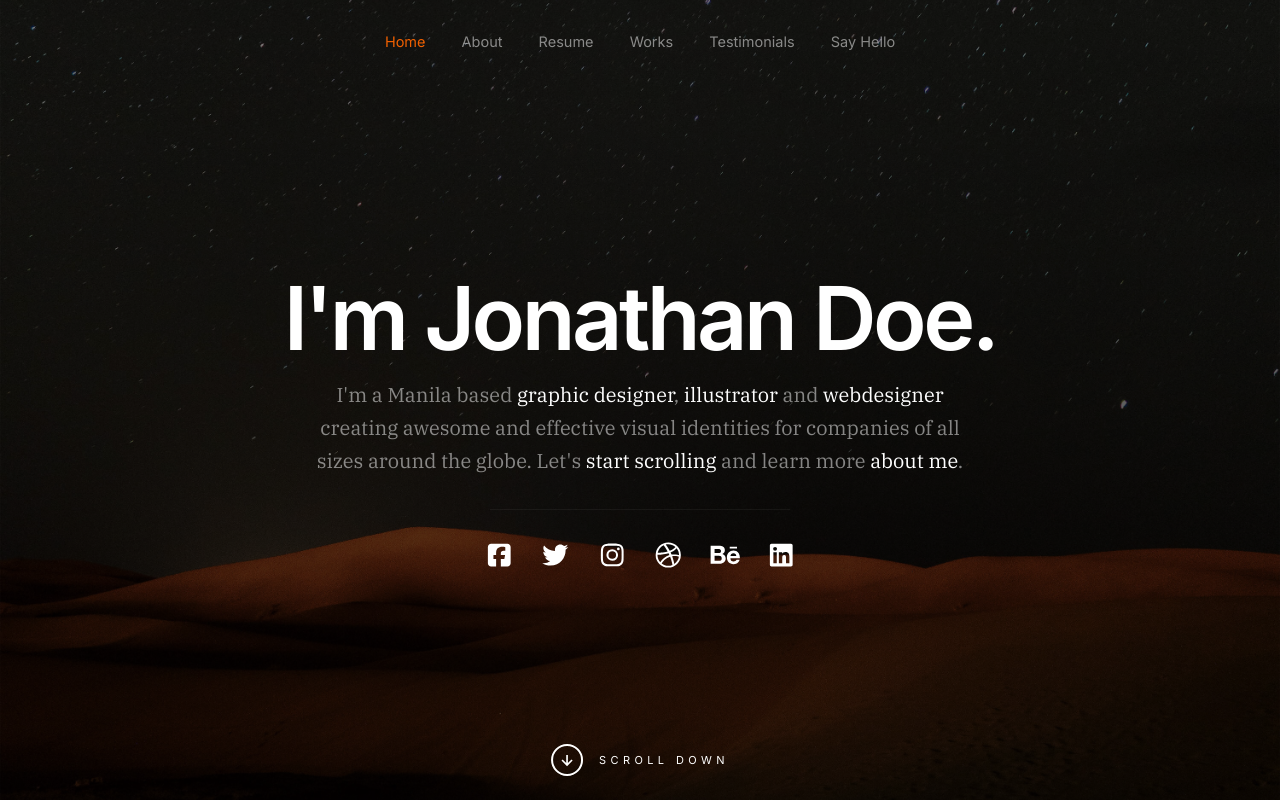
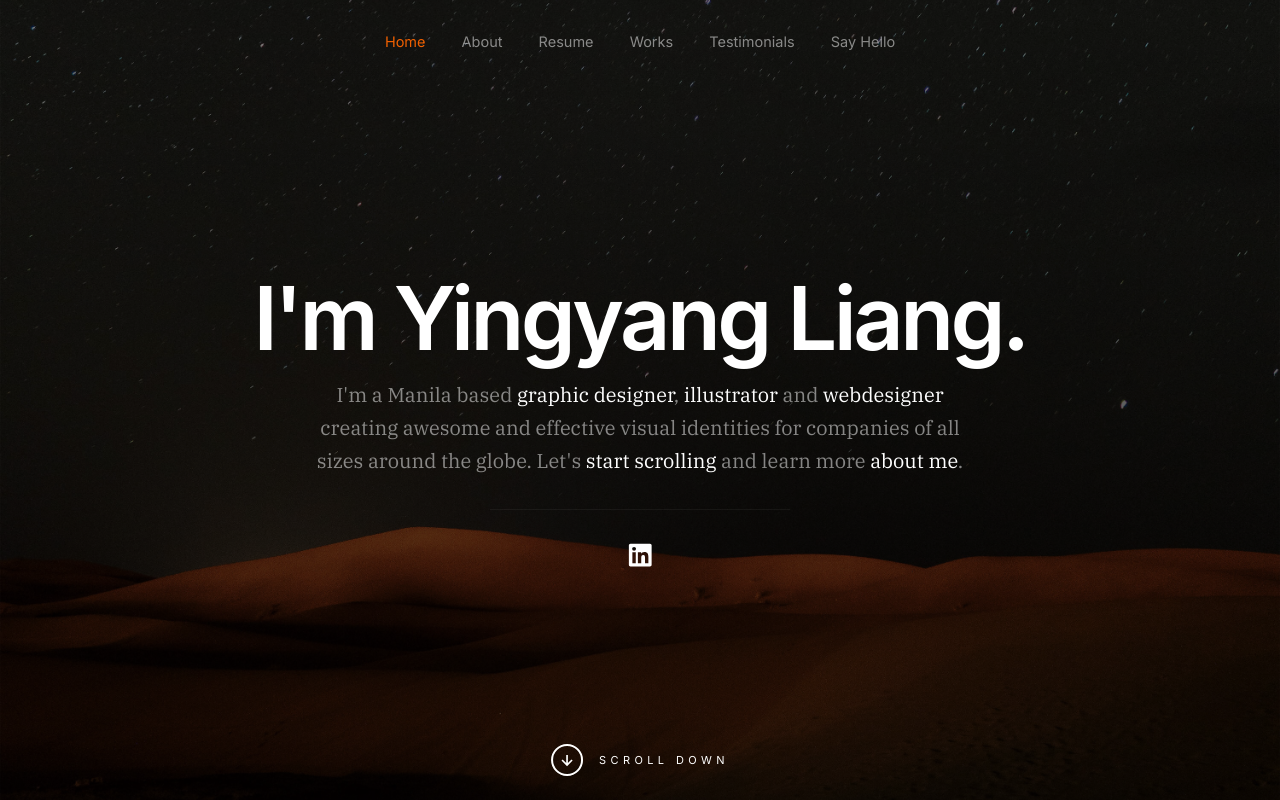
Before and after one commit to yyliang211/resume, a plain HTML site: page index.html in a window 1280 px wide. Shown: the top 800 px of the page. Drawn offline with Linux system fonts and the light colour scheme.

Commit message:
changed name

```diff
--- a/index.html
+++ b/index.html
@@ -5,7 +5,7 @@
     <!--- basic page needs
     ================================================== -->
     <meta charset="utf-8">
-    <title>Ceevee 2.0</title>
+    <title>Yingyang Liang</title>
     <meta name="description" content="">
     <meta name="author" content="">
 
@@ -74,7 +74,7 @@
 
                 <div class="s-hero__content-about">
 
-                    <h1>I'm Jonathan Doe.</h1>
+                    <h1>I'm Yingyang Liang.</h1>
 
                     <h3>
                     I'm a Manila based <span>graphic designer</span>, <span>illustrator</span> and <span>webdesigner</span> creating awesome and
@@ -83,12 +83,12 @@
                     </h3>
 
                     <div class="s-hero__content-social">
-                        <a href="#0"><i class="fab fa-facebook-square" aria-hidden="true"></i></a>
+                        <!-- <a href="#0"><i class="fab fa-facebook-square" aria-hidden="true"></i></a>
                         <a href="#0"><i class="fab fa-twitter" aria-hidden="true"></i></a>
                         <a href="#0"><i class="fab fa-instagram" aria-hidden="true"></i></a>
                         <a href="#0"><i class="fab fa-dribbble" aria-hidden="true"></i></a>
-                        <a href="#0"><i class="fab fa-behance" aria-hidden="true"></i></a>
-                        <a href="#0"><i class="fab fa-linkedin" aria-hidden="true"></i></a>
+                        <a href="#0"><i class="fab fa-behance" aria-hidden="true"></i></a> -->
+                        <a href="linkedin.com/in/yingyang-liang/"><i class="fab fa-linkedin" aria-hidden="true"></i></a>
                     </div>
 
                 </div> <!-- end s-hero__content-about -->
```
